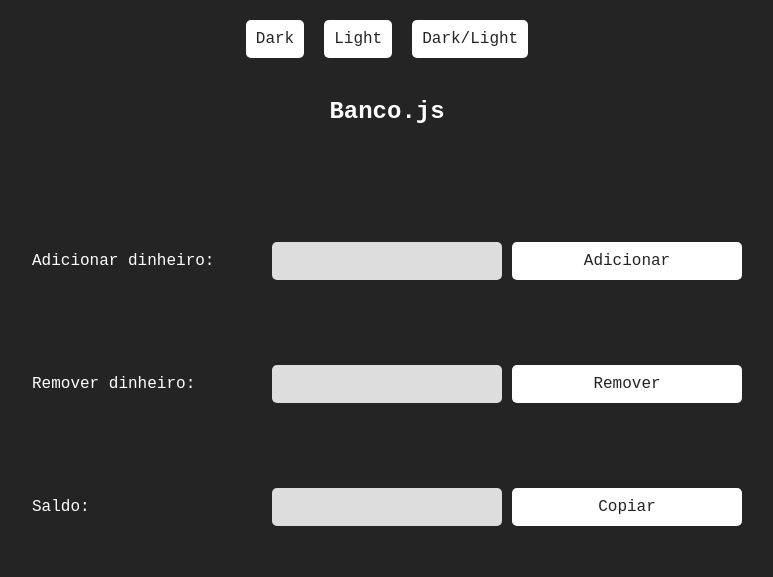
After one commit to JoaoPedroSarmento/JoaoPedroSarmento.github.io, a PHP site: page /Projetos/Banco.js/Banco.html in a window 1280 px wide. The commit adds this page. Shown: the top 577 px of the page, without its empty margins (253-1026 px from the left). Run offline with PHP 8.4, Linux system fonts and the light colour scheme.

Commit message:
Add files via upload

```diff
--- /dev/null
+++ b/Projetos/Banco.js/Banco.html
@@ -0,0 +1,49 @@
+<!DOCTYPE html>
+<html lang="pt-br">
+  <head>
+    <meta charset="UTF-8" />
+    <meta http-equiv="X-UA-Compatible" content="IE=edge" />
+    <meta name="viewport" content="width=device-width, initial-scale=1.0" />
+    <title>Banco.js</title>
+    <script src="index.js" defer></script>
+    <link rel="stylesheet" href="style.css" />
+    <link
+      href="https://fonts.googleapis.com/css?family=Open+Sans"
+      rel="stylesheet"
+    />
+  </head>
+  <body data-theme="dark">
+    <header>
+      <nav>
+        <ul>
+          <li><button class="btn btn-dark">Dark</button></li>
+          <li><button class="btn btn-light">Light</button></li>
+          <li><button class="btn btn-switch">Dark/Light</button></li>
+        </ul>
+      </nav>
+    </header>
+    <main>
+      <section id="Bank">
+        <div id="title">
+          <h1>Banco.js</h1>
+        </div>
+        <div id="AddSaldo">
+          <label for="Add">Adicionar dinheiro:</label>
+          <input type="text" id="Add" />
+          <button id="AddMoney">Adicionar</button>
+        </div>
+        <div id="RemoveSaldo">
+          <label for="Remove">Remover dinheiro:</label>
+          <input type="text" id="Remove" />
+          <button id="RemoveMoney">Remover</button>
+        </div>
+        <div id="DisplaySaldo">
+          <label for="saldo">Saldo:</label>
+          <input type="text" id="saldo" disabled />
+          <button id="copy">Copiar</button>
+        </div>
+      </section>
+      <section id="DisplayInformation"></section>
+    </main>
+  </body>
+</html>
--- /dev/null
+++ b/Projetos/Banco.js/index.js
@@ -0,0 +1,95 @@
+const InputAdd = document.getElementById("Add");
+const InputRemove = document.getElementById("Remove");
+const Saldo = document.getElementById("saldo");
+const ButtonClear = document.createElement("button");
+const Section = document.getElementById("DisplayInformation");
+const Root = document.querySelector(":root");
+const AllowedKeys = ["0", "1", "2", "3", "4", "5", "6", "7", "8", "9", "."];
+
+InputAdd.addEventListener("keydown", (ev) => {
+  console.log(ev);
+  ev.preventDefault();
+  return AllowedKeys.includes(ev.key)
+    ? (InputAdd.value += ev.key)
+    : ev.key === "Backspace"
+    ? (InputAdd.value = InputAdd.value.slice(0, -1))
+    : "";
+});
+InputRemove.addEventListener("keydown", (ev) => {
+  ev.preventDefault();
+  return AllowedKeys.includes(ev.key)
+    ? (InputRemove.value += ev.key)
+    : ev.key === "Backspace"
+    ? (InputRemove.value = InputRemove.value.slice(0, -1))
+    : "";
+});
+
+document.getElementById("AddMoney").addEventListener("click", () => {
+  const Result = eval(`${Saldo.value} + ${InputAdd.value}`);
+  Saldo.value = Result;
+  const Div = document.createElement("div");
+  const P = document.createElement("p");
+  P.innerText = `Valor adicionado ${InputAdd.value}`;
+  Div.className = "Add";
+  Div.appendChild(P);
+  if (Section.children.length === 0) {
+    ButtonClear.innerText = "Clear";
+    Section.appendChild(ButtonClear);
+  }
+  Section.insertBefore(Div, Section.firstChild);
+});
+
+document.getElementById("RemoveMoney").addEventListener("click", () => {
+  const SaldoAnterior = Saldo.value;
+  const Result = eval(` ${Saldo.value} - ${InputRemove.value}`);
+  Saldo.value = Result;
+  if (Saldo.value < 0) {
+    Saldo.value = SaldoAnterior;
+    return alert("Valor inadequado!!");
+  }
+  const Div = document.createElement("div");
+  const P = document.createElement("p");
+  P.innerText = `Valor removido ${InputRemove.value}`;
+  Div.className = "Remove";
+  Div.appendChild(P);
+  if (Section.children.length === 0) {
+    ButtonClear.innerText = "Clear";
+    Section.appendChild(ButtonClear);
+  }
+  Section.insertBefore(Div, Section.firstChild);
+});
+
+document.getElementById("copy").addEventListener("click", () => {
+  navigator.clipboard.writeText(Saldo.value);
+  const Button = document.getElementById("copy");
+  Button.innerText = "Copiado!";
+  console.log(Button.innerText);
+  setTimeout(() => {
+    Button.innerText = "Copiar";
+  }, 1000);
+});
+
+ButtonClear.addEventListener("click", () => {
+  Section.innerHTML = "";
+});
+function ThemeDark() {
+  document.body.dataset.theme = "dark";
+  Root.style.setProperty("--bg-color", "#242424");
+  Root.style.setProperty("--font-color-1", "#fff");
+  Root.style.setProperty("--font-color-2", "#242424");
+  Root.style.setProperty("--btn-bg", "#fff");
+}
+
+function ThemeLight() {
+  document.body.dataset.theme = "light";
+  Root.style.setProperty("--bg-color", "#fff");
+  Root.style.setProperty("--font-color-1", "#242424");
+  Root.style.setProperty("--font-color-2", "#fff");
+  Root.style.setProperty("--btn-bg", "#242424");
+}
+
+document.querySelector(".btn-light").addEventListener("click", ThemeLight);
+document.querySelector(".btn-dark").addEventListener("click", ThemeDark);
+document.querySelector(".btn-switch").addEventListener("click", () => {
+  return document.body.dataset.theme === "dark" ? ThemeLight() : ThemeDark();
+});
--- /dev/null
+++ b/Projetos/Banco.js/style.css
@@ -0,0 +1,123 @@
+:root {
+  --bg-color: #242424;
+  --input-bg-color: #ddd;
+  --font-color-1: #fff;
+  --font-color-2: #242424;
+  --btn-bg: #fff;
+  --bg-color-add: #00ff00;
+  --bg-color-remove: #ff0000;
+}
+
+* {
+  margin: 0;
+  box-sizing: border-box;
+  padding: 0;
+  font-family: "Courier New", Courier, monospace;
+}
+body {
+  background: var(--bg-color);
+}
+
+header {
+  display: flex;
+  justify-content: center;
+  padding: 20px;
+}
+nav ul {
+  display: flex;
+  gap: 20px;
+}
+ul li {
+  list-style: none;
+}
+
+main {
+  display: grid;
+  flex-direction: column;
+  justify-content: center;
+  align-items: center;
+}
+
+#Bank {
+  display: grid;
+  height: 500px;
+  padding: 20px;
+  transition: 0.4s ease-in-out;
+  row-gap: 20px;
+}
+#title h1 {
+  text-align: center;
+  color: var(--font-color-1);
+}
+
+#DisplayInformation {
+  display: grid;
+  justify-content: center;
+  align-items: center;
+  gap: 10px;
+}
+
+#AddSaldo,
+#RemoveSaldo,
+#DisplaySaldo {
+  display: grid;
+  grid-template-columns: 2fr 2fr 2fr;
+  align-items: center;
+  gap: 10px;
+  margin: 0px 20px;
+}
+
+label {
+  color: var(--font-color-1);
+}
+
+input[type="text"],
+button {
+  padding: 10px;
+  border: none;
+  border-radius: 5px;
+  font-size: 1rem;
+}
+
+input[type="text"] {
+  background-color: var(--input-bg-color);
+  color: #242424;
+}
+
+button {
+  background-color: var(--btn-bg);
+  color: var(--bg-color);
+  cursor: pointer;
+  transition: background-color 0.2s ease-in-out, color 0.2s ease-in-out;
+}
+
+body[data-theme="dark"] button:hover {
+  background-color: var(--input-bg-color);
+  color: var(--bg-color);
+}
+
+#copy {
+  background-color: var(--font-color-1);
+  color: var(--font-color-2);
+  transition: background-color 0.2s ease-in-out, color 0.2s ease-in-out;
+}
+
+#DisplayInformation .Add {
+  background: var(--bg-color-add);
+  color: #fff;
+  padding: 10px;
+}
+
+#DisplayInformation .Remove {
+  background: var(--bg-color-remove);
+  color: #fff;
+  padding: 10px;
+}
+
+@media (max-width: 768px) {
+  #AddSaldo,
+  #RemoveSaldo,
+  #DisplaySaldo {
+    grid-template-columns: 1fr;
+  }
+}
--- a/index.html
+++ b/index.html
@@ -26,6 +26,7 @@
       <li><a href="https://joaopedrosarmento.github.io/laboratorio1/lab1.html">Laboratório 1 </a></li>
       <li><a href="https://joaopedrosarmento.github.io/laboratorio2/lab2.html">Laboratório 2</a></li>
       <li><a href="https://www.instagram.com/joaosarmento23/#"> Instagram </a></li>
+      <li><a href="#"> Outros Sites </a></li>
       <li class="last-child"><a href="https://github.com/JoaoPedroSarmento">GitHub</a></li>
 
    </ul>
--- a/styles/Root/Root.css
+++ b/styles/Root/Root.css
@@ -1,13 +1,12 @@
 :root {
   /* Theme Dark */
-  --bg-color: #1a1a1a;
-  --bg-header-color: #262626;
+  --bg-color: #242424;
+  --bg-header-color: #1a1a1a;
   --bg-nav-toggle: #262626;
   --bg-color-toggle: #fff;
   --bg-color-itens: #fff;
   --color-itens: #000;
   --border-color-itens: #000;
-
   --menu-hover-color: #717171;
   --font-color: #f5f5f5;
   --border-box: #30363d;
--- a/styles/main/main.css
+++ b/styles/main/main.css
@@ -3,6 +3,8 @@
   margin: 0;
   padding: 0;
   box-sizing: border-box;
+  font-family: monospace, "sans-serif";
+  line-height: 24px;
 }
 ::-moz-selection {
   color: var(--selection-color);
@@ -165,6 +167,7 @@ main {
   color: #fff;
   text-decoration: none;
 }
+
 @media (max-width: 980px) {
   .nav:hover {
     background-color: transparent;
```
Also changed, not shown: scripts/main.js (+3 -7 lines), styles/index/index.css (+0 -8 lines).
